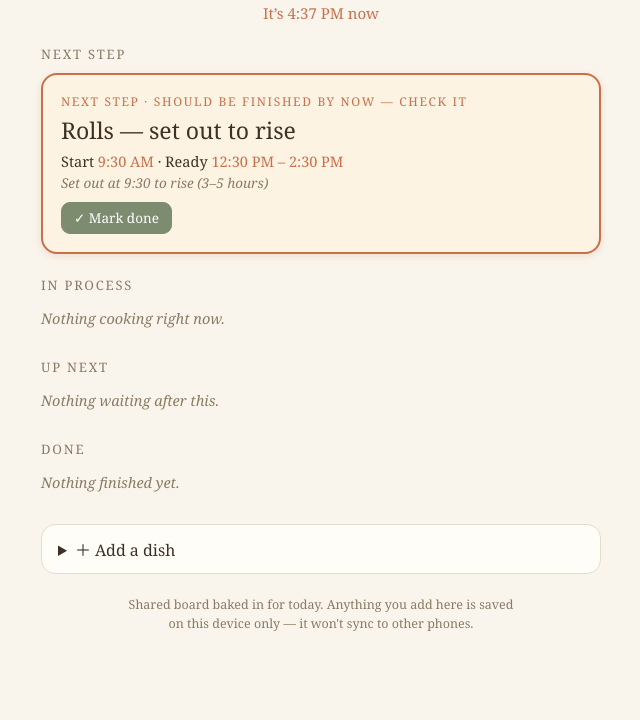
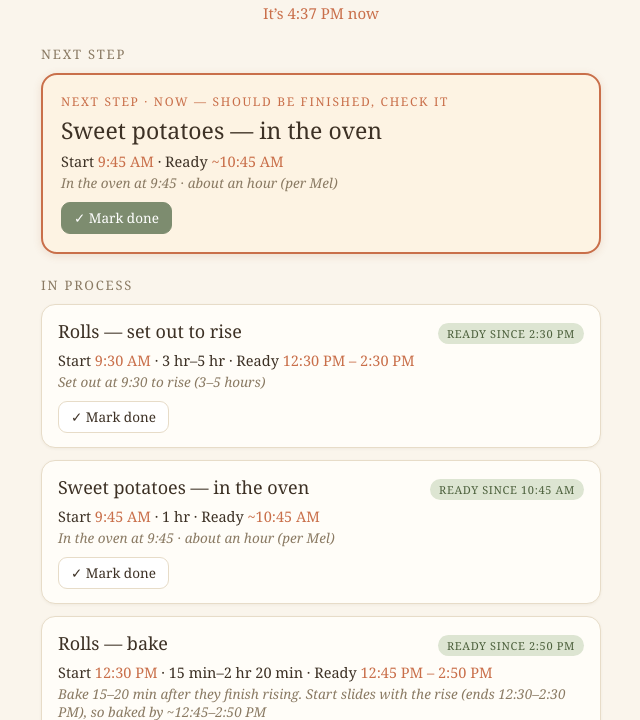
Before and after one commit to metaky/metaky.github.io, a plain HTML site: page meal-prep-timing/index.html in a window 1280 px wide. Shown: the part 80-800 px from the top of the page, without its empty margins (319-959 px from the left). Drawn offline with Linux system fonts and the light colour scheme.

Commit message:
Fix sections: underway items stay In process; Next step = next action moment

```diff
--- a/meal-prep-timing/index.html
+++ b/meal-prep-timing/index.html
@@ -152,12 +152,28 @@ function render(){
   const active = items.filter(i=>!i.done);
   const doneItems = items.filter(i=>i.done);
 
-  // NEXT STEP: earliest not-done item whose start has arrived (do it now);
-  // otherwise the soonest upcoming item.
+  // NEXT STEP: the next moment anyone needs to DO something.
+  // - An item past its ready time and not marked done: do it now (check it).
+  // - A pending item: its start time.
+  // - An item in process: the moment it's ready (its earliest ready time).
+  // The featured item ALSO stays in its section below — the spotlight is a copy.
   let next=null, nextWhen='';
-  const due = active.filter(i=> dt(i) <= now);
-  if(due.length){ next = due[0]; nextWhen = dt(next, next.durMax) < now ? 'Should be finished by now — check it' : 'Now'; }
-  else if(active.length){ next = active[0]; nextWhen = 'At '+fmt(dt(next)); }
+  const overdue = active.filter(i=> dt(i, i.durMax) < now)
+    .sort((a,b)=> dt(a,a.durMax)-dt(b,b.durMax));
+  if(overdue.length){
+    next = overdue[0];
+    nextWhen = 'Now — should be finished, check it';
+  } else if(active.length){
+    let best=null, bestTime=null, bestKind='';
+    for(const i of active){
+      let t, kind;
+      if(dt(i) > now){ t = dt(i); kind='start'; }
+      else { t = dt(i, i.durMin); kind='ready'; }
+      if(bestTime===null || t < bestTime){ best=i; bestTime=t; bestKind=kind; }
+    }
+    next = best;
+    nextWhen = bestKind==='start' ? 'At '+fmt(bestTime) : 'At '+fmt(bestTime)+' — ready to check';
+  }
 
   const nextEl=document.getElementById('next');
   if(next){
@@ -172,13 +188,13 @@ function render(){
     nextEl.innerHTML = '<div class="empty">Everything\u2019s done. Time to eat. 🦃</div>';
   }
 
-  // IN PROCESS: started, not finished, not the featured next step.
-  const inProc = active.filter(i=> i!==next && dt(i) <= now && now < dt(i, i.durMax));
+  // IN PROCESS: anything started and not yet marked done (the featured item stays listed too).
+  const inProc = active.filter(i=> dt(i) <= now);
   document.getElementById('inprocess').innerHTML =
     inProc.length ? inProc.map(i=>card(i,now)).join('') : '<div class="empty">Nothing cooking right now.</div>';
 
-  // UP NEXT: everything not started yet (except the featured next step), in time order.
-  const pending = active.filter(i=> i!==next && dt(i) > now);
+  // UP NEXT: everything not started yet, in time order.
+  const pending = active.filter(i=> dt(i) > now);
   document.getElementById('pending').innerHTML =
     pending.length ? pending.map(i=>card(i,now)).join('') : '<div class="empty">Nothing waiting after this.</div>';
 
```
